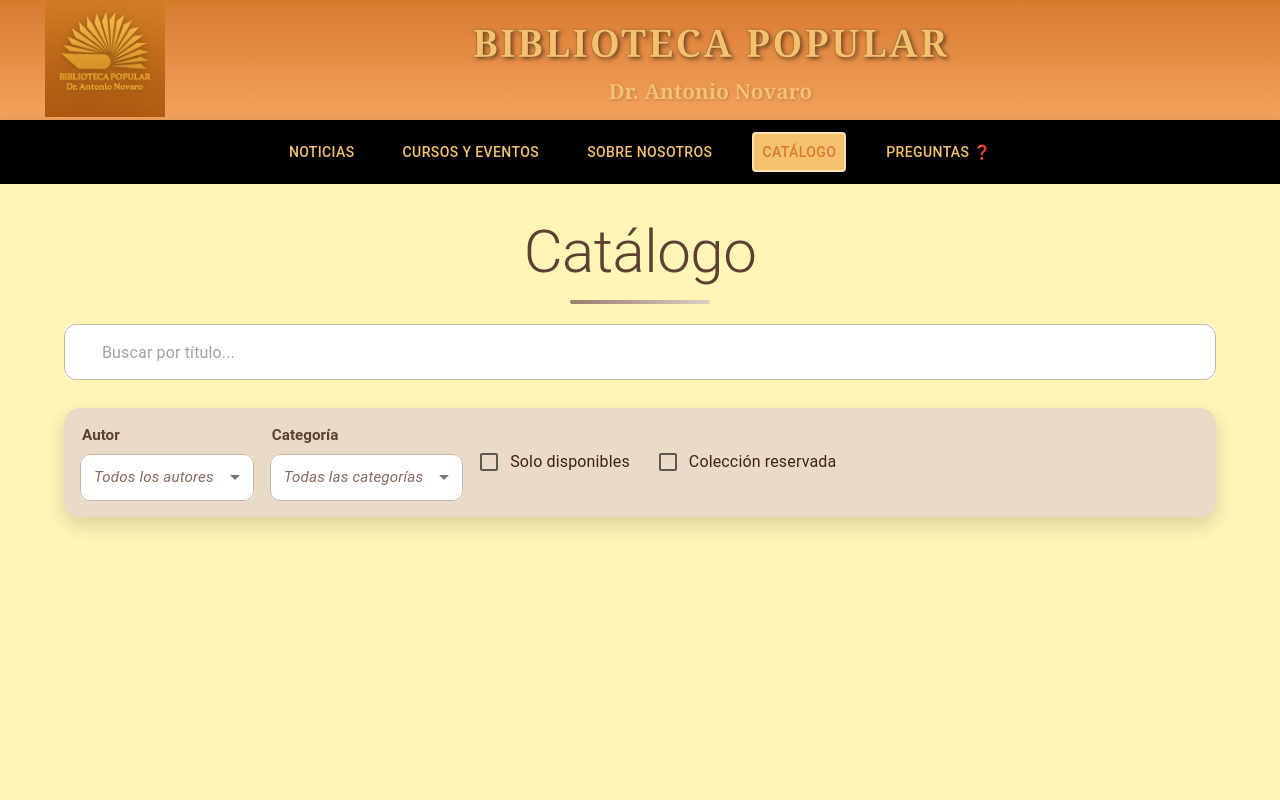
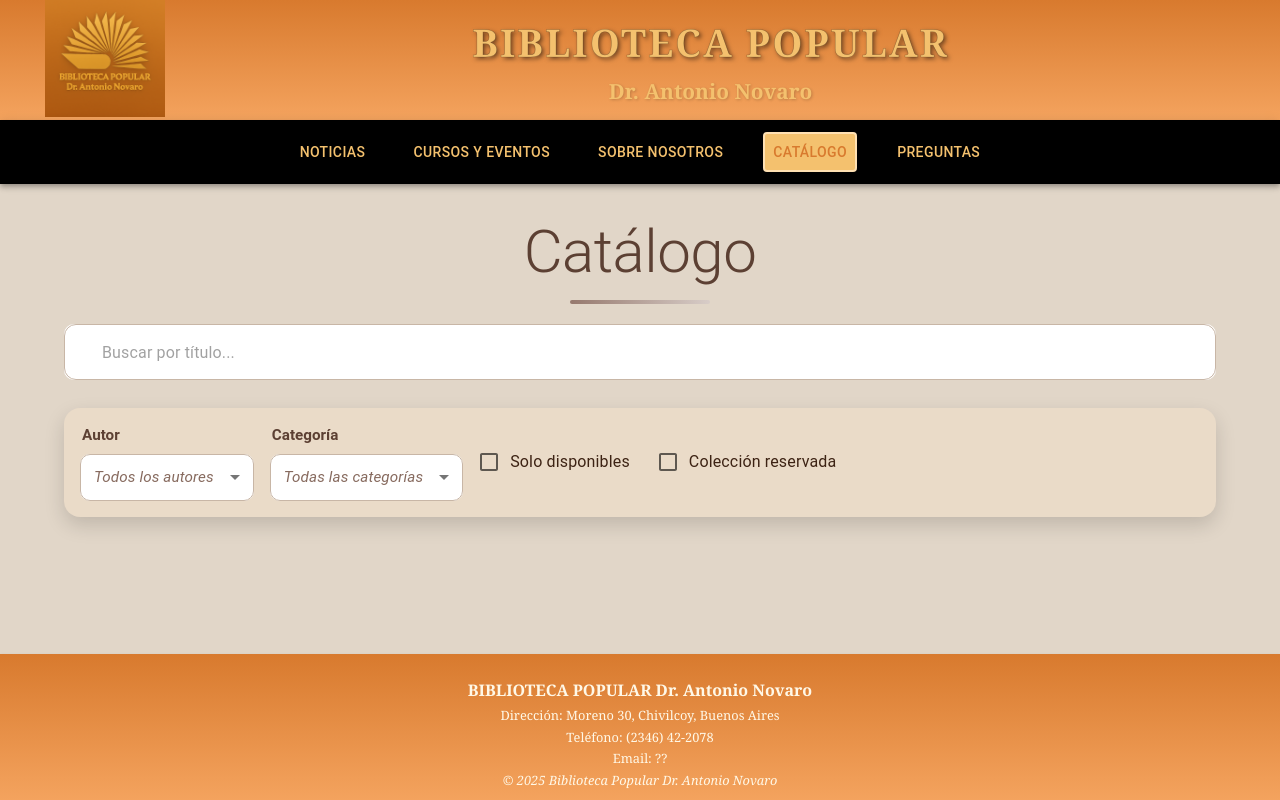
Before and after one commit to Gardella21/TP-Final-Cuch, a React (Vite) app in the folder React/: page /catalogo in a window 1280 px wide. Shown: the top 800 px of the page. Built offline with nearby package versions, Linux system fonts and the light colour scheme; some icons are missing.

Commit message:
Cambios de css al fondo y al footer

```diff
--- a/React/src/App.css
+++ b/React/src/App.css
@@ -3,3 +3,13 @@
     padding: 0;
     margin: 0   ;
 }
+
+.layout-container {
+  display: flex;
+  flex-direction: column;
+  min-height: 100vh;
+}
+
+.main-content {
+  flex: 1;
+}
--- a/React/src/App.jsx
+++ b/React/src/App.jsx
@@ -28,12 +28,14 @@ import { EventManagerPage } from "./pages/Admin/Events/EventManagerPage";
 import UserManagerPage from "./pages/Admin/Users/UserManagerPage";
 
 const MainLayout = () => (
-  <>
+  <div className="layout-container">
     <Header />
     <NavBar />
-    <Outlet />
+    <main className="main-content">
+      <Outlet />
+    </main>
     <Footer />
-  </>
+  </div>
 );
 
 function App() {
--- a/React/src/components/NavBar/NavBar.jsx
+++ b/React/src/components/NavBar/NavBar.jsx
@@ -7,7 +7,7 @@ const navItems = [
   { name: 'Cursos y eventos', route: '/cursos-y-eventos' },
   { name: 'Sobre Nosotros', route: '/nosotros' },
   { name: 'Catálogo', route: '/catalogo' },
-  { name: 'Preguntas', route: '/preguntas', icon: '❓' },
+  { name: 'Preguntas', route: '/preguntas' },
 
 ];
 
--- a/React/src/components/Questions/Questions.css
+++ b/React/src/components/Questions/Questions.css
@@ -1,7 +1,5 @@
 .preguntas-page {
-  min-height: 100vh;
   padding: 2rem;
-  background: #FFF5B7;
   font-family: "Segoe UI", Tahoma, Geneva, Verdana, sans-serif;
   color: #5C4033;
 }
--- a/React/src/components/infoNosotros/infoNosotros.css
+++ b/React/src/components/infoNosotros/infoNosotros.css
@@ -1,7 +1,5 @@
 .info-page {
-  min-height: 100vh;
   padding: 2rem;
-  background: #FFF5B7;
   font-family: "Segoe UI", Tahoma, Geneva, Verdana, sans-serif;
   color: #5C4033;
 }
--- a/React/src/index.css
+++ b/React/src/index.css
@@ -2,6 +2,6 @@ html, body, #root {
   margin: 0;
   padding: 0;
   min-height: 100vh;
-  background:#FFF5B7;
+  background:#e1d6c8;
   font-family: "Roboto", "Helvetica", "Arial", sans-serif;
 }
--- a/React/src/pages/ArticlePage/ArticlePage.jsx
+++ b/React/src/pages/ArticlePage/ArticlePage.jsx
@@ -61,7 +61,7 @@ export const ArticlePage = () => {
   const handleNext = () => page < totalPages && setPage(page + 1);
 
   return (
-    <Box sx={{ minHeight: "100vh", display: "flex", flexDirection: "column" }}>
+    <Box sx={{ display: "flex", flexDirection: "column" }}>
       <Container className="articles-container" maxWidth={false} disableGutters>
         <Box sx={{ flexGrow: 1 }}>
           {loading ? (
--- a/React/src/pages/ArticlePageDetail/ArticlePageDetail.css
+++ b/React/src/pages/ArticlePageDetail/ArticlePageDetail.css
@@ -7,12 +7,10 @@
   padding: 12px 8px;
   font-family: "Georgia", "Times New Roman", serif;
   align-items: flex-start;
-  min-height: 100vh;
   animation: fadeInUp 0.6s ease-out;
 }
 
 .article-loading {
-  min-height: 100vh;
   padding: 48px 32px;
   font-family: "Georgia", "Times New Roman", serif;
   text-align: center;
--- a/React/src/pages/CatalogPage/CatalogPage.css
+++ b/React/src/pages/CatalogPage/CatalogPage.css
@@ -1,7 +1,5 @@
 
 .catalog-background {
-  min-height: 100vh;
-  background: #FFF5B7;
   display: flex;
   justify-content: center;
   align-items: flex-start;
--- a/React/src/pages/EventPage/EventPage.css
+++ b/React/src/pages/EventPage/EventPage.css
@@ -1,11 +1,8 @@
 /* CONTENEDOR: 3 columnas centradas, responsive */
 .event-page {
-  min-height: 100vh;
   width: 100%;
-  background: #FFF5B7;
   font-family: "Segoe UI", Tahoma, Geneva, Verdana, sans-serif;
   color: #5C4033;
-
   display: grid;
   grid-template-columns: repeat(3, 320px); /* ← 3 por fila, ancho controlado */
   justify-content: center;                 /* centra el grid */
```
